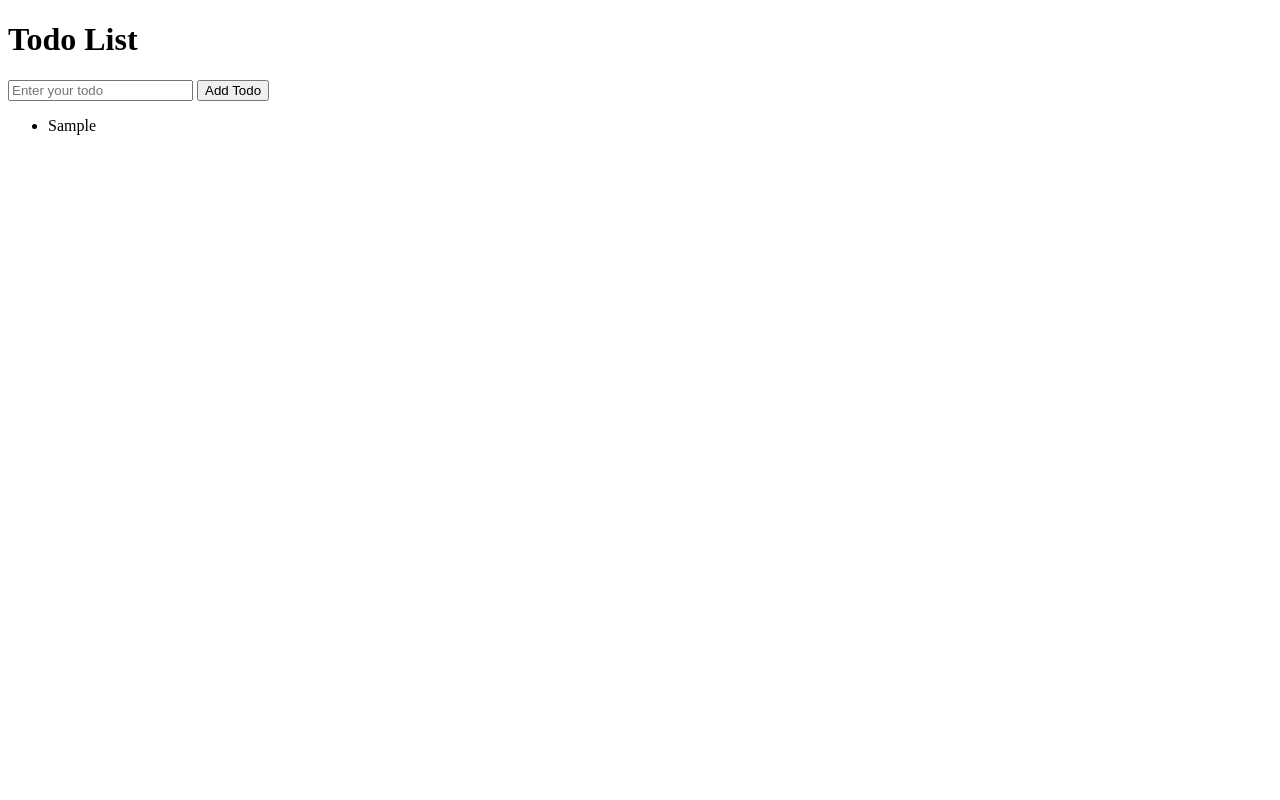
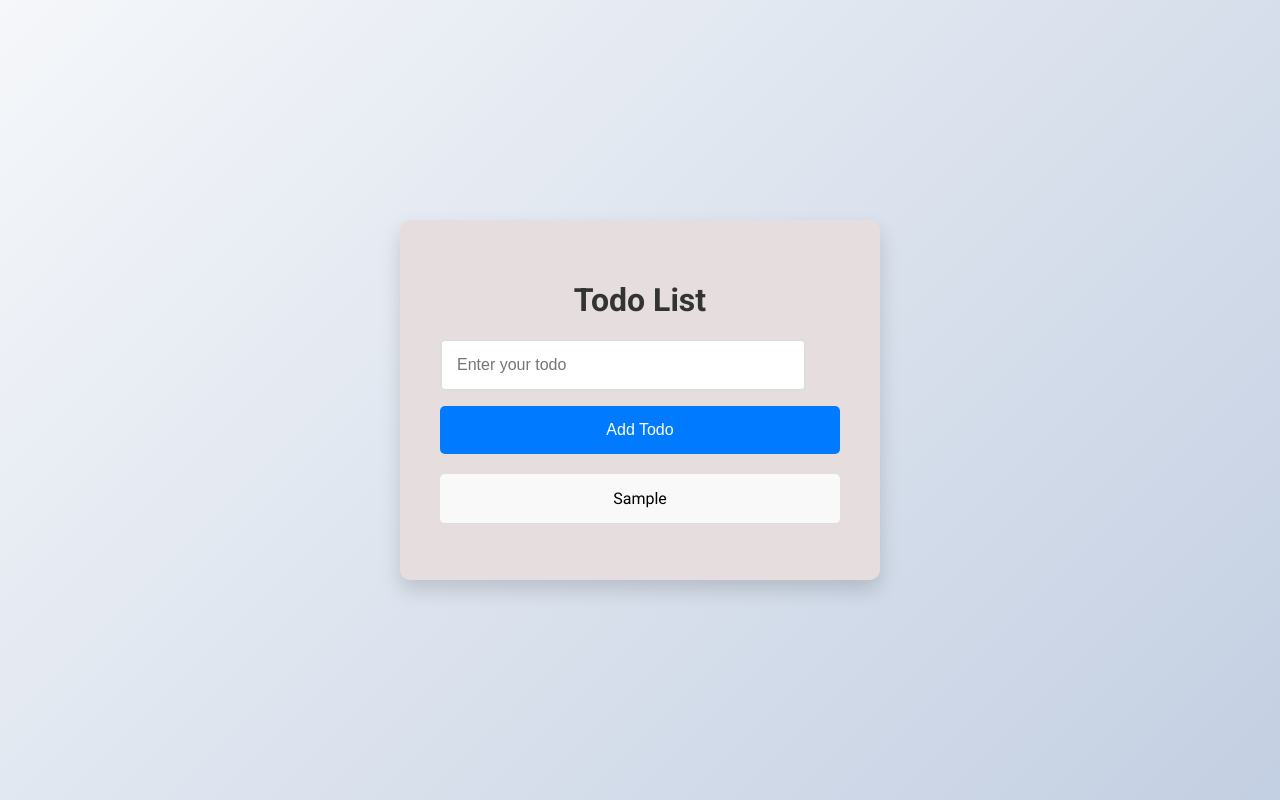
Before and after one commit to garimareyanshdeo/Todo, a plain HTML site: page index.html in a window 1280 px wide. Both pictures are taken after typing "Sample" into the empty fields and a click on the button "Add Todo". Drawn offline with Linux system fonts and the light colour scheme.

Commit message:
Updated CSS & HTML

```diff
--- a/index.html
+++ b/index.html
@@ -4,17 +4,19 @@
     <meta charset="UTF-8">
     <meta name="viewport" content="width=device-width, initial-scale=1.0">
     <title>Todo List</title>
-    <link rel="stylesheet" href="styles.css">
+    <link rel="stylesheet" href="style.css">
 </head>
 <body>
-    <div>
+    <div class="container">
         <h1>Todo List</h1>
+
         <form id="todo-form">
             <input type="text" id="todo-input" placeholder="Enter your todo">
             <button type="button" id="add-todo">Add Todo</button>
         </form>
         <ul id="todo-list"></ul>
     </div>
+
     <script src="script.js"></script>
 </body>
 </html>
--- a/style.css
+++ b/style.css
@@ -1,43 +1,90 @@
+/* Import Google Font */
+@import url('https://fonts.googleapis.com/css2?family=Roboto:wght@400;500;700&display=swap');
+
 body {
-    font-family: Arial, sans-serif;
-    margin: 0;
-    padding: 0;
     display: flex;
     justify-content: center;
     align-items: center;
     height: 100vh;
-    background-color: #f5f5f5;
-    position: absolute;
+    margin: 0;
+    font-family: 'Roboto', sans-serif;
+    background: linear-gradient(135deg, #f5f7fa, #c3cfe2);
+}
+
+.container {
+    text-align: center;
+    background: #e6dede;
+    padding: 40px;
+    border-radius: 10px;
+    box-shadow: 0 10px 20px rgba(0, 0, 0, 0.15);
+    max-width: 90%;
+    width: 400px;
+    transition: transform 0.3s ease;
+}
+
+.container:hover {
+    transform: translateY(-5px);
 }
 
 h1 {
-    text-align: center;
+    margin-bottom: 20px;
+    color: #333;
+    font-weight: 700;
+    font-size: 2em;
 }
 
 form {
-    margin-bottom: 20px;
+    display: flex;
+    flex-direction: column;
+    gap: 15px;
 }
 
-#todo-input {
-    padding: 10px;
+input[type="text"] {
+    padding: 15px;
     font-size: 16px;
+    border: 2px solid #ddd;
+    border-radius: 5px;
+    width: calc(100% - 34px); /* Adjust for padding and border */
+    box-sizing: border-box;
+    transition: border-color 0.3s ease;
 }
 
-#add-todo {
-    padding: 10px 15px;
-    font-size: 16px;
-    margin-left: 10px;
+input[type="text"]:focus {
+    border-color: #007bff;
+    outline: none;
 }
 
-#todo-list {
-    list-style: none;
-    padding: 0;
+button {
+    padding: 15px;
+    font-size: 16px;
+    color: #fff;
+    background-color: #007bff;
+    border: none;
+    border-radius: 5px;
+    cursor: pointer;
+    transition: background-color 0.3s ease;
 }
 
-#todo-list li {
-    background: #fff;
-    margin: 5px 0;
-    padding: 10px;
-    border: 1px solid #ddd;
-    cursor: pointer;
+button:hover {
+    background-color: #0056b3;
 }
+
+ul {
+    list-style-type: none;
+    padding: 0;
+    margin-top: 20px;
+}
+
+ul li {
+    padding: 15px;
+    border-bottom: 1px solid #ddd;
+    background-color: #f9f9f9;
+    border-radius: 5px;
+    margin-bottom: 10px;
+    transition: background-color 0.3s ease, box-shadow 0.3s ease;
+}
+
+ul li:hover {
+    background-color: #f1f1f1;
+    box-shadow: 0 4px 8px rgba(0, 0, 0, 0.1);
+}
```
Lines whose indentation alone changed are shown as unchanged.
